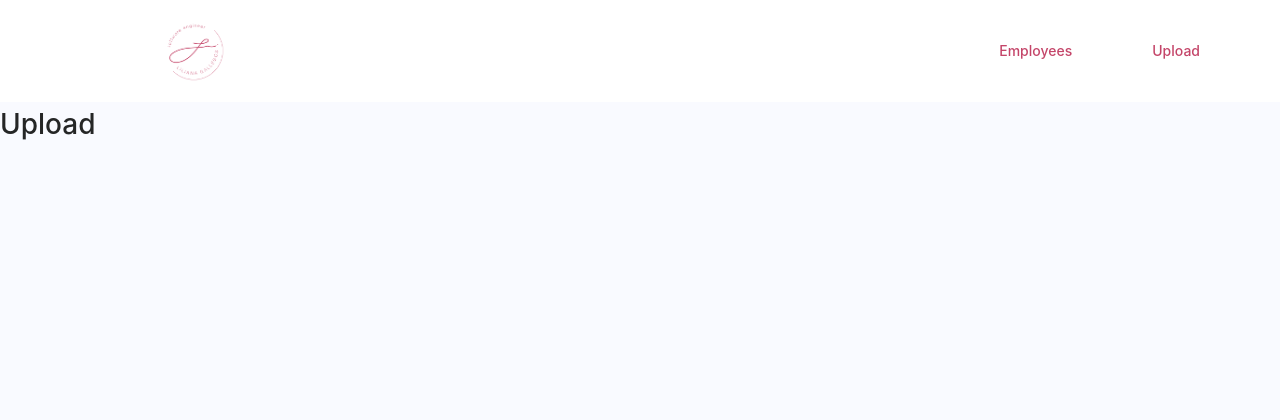
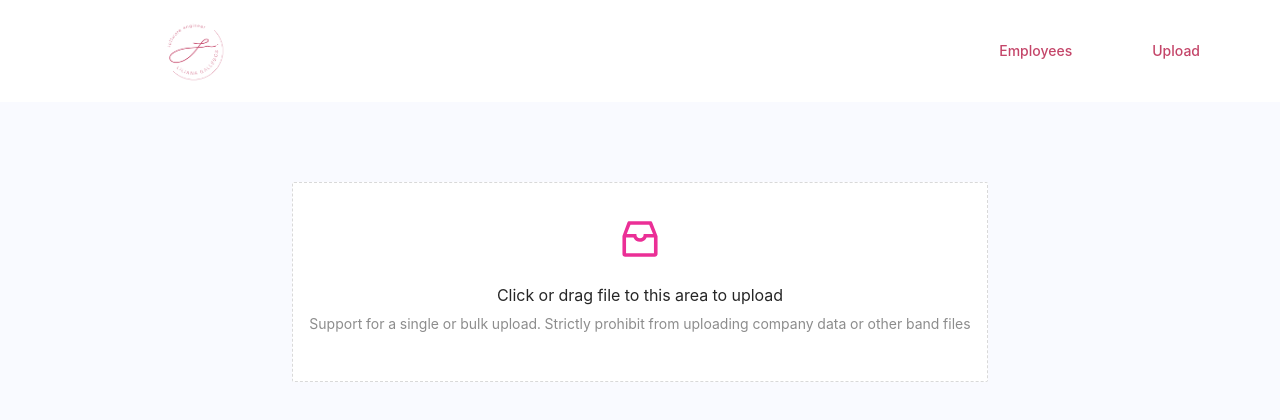
Before and after one commit to lilianaruva/factumex, a React (Create React App) app: page /upload in a window 1280 px wide. Shown: the top 420 px of the page. Built offline with nearby package versions, Linux system fonts and the light colour scheme.

Commit message:
preview images

```diff
--- a/src/App.js
+++ b/src/App.js
@@ -6,7 +6,7 @@ import { Routes, Route } from "react-router-dom";
 import Login from "./components/Login";
 import Navbar from "./components/navbar";
 import Employees from "./pages/Employees";
-import Upload from "./pages/Upload";
+import UploadPage from "./pages/UploadPage";
 import Home from "./pages/Home";
 
 function App() {
@@ -16,7 +16,7 @@ function App() {
       <Routes>
         <Route path="/" element={<Home />} />
         <Route path="/employees" element={<Employees />} />
-        <Route path="/upload" element={<Upload />} />
+        <Route path="/upload" element={<UploadPage />} />
       </Routes>
     </div>
   );
--- a/src/index.css
+++ b/src/index.css
@@ -1,5 +1,4 @@
 body {
-  overflow: hidden;
   background-color: #f9faff !important;
   margin: 0;
   font-family: -apple-system, BlinkMacSystemFont, 'Segoe UI', 'Roboto', 'Oxygen',
--- a/src/mystyle.scss
+++ b/src/mystyle.scss
@@ -28,6 +28,7 @@
     flex-direction: row;
     padding: 5rem 10rem;
     color: #161616;
+
     h1 {
         font-size: 38px;
         margin: 0.5rem;
@@ -83,3 +84,23 @@
 .logo {
     width: 70px;
 }
+
+.draggerPage {
+    display: flex;
+    flex-direction: row;
+    padding: 5rem 10rem;
+    color: #161616;
+    justify-content: center;
+}
+
+.ant-upload.ant-upload-drag .ant-upload-btn {
+    display: table;
+    height: 100px !important;
+}
+
+.ant-upload.ant-upload-drag {
+    height: 200px !important;
+    background: #ffffff;
+    border: 1px dashed #d9d9d9;
+    padding: 1rem;
+}
--- a/src/pages/Upload.jsx
+++ /dev/null
@@ -1,11 +0,0 @@
-import React from "react";
-
-const Upload = () => {
-  return (
-    <>
-      <h1>Upload</h1>
-    </>
-  );
-};
-
-export default Upload;
--- /dev/null
+++ b/src/pages/UploadPage.jsx
@@ -0,0 +1,49 @@
+import React from "react";
+import { InboxOutlined } from "@ant-design/icons";
+import { message, Upload, Col, Row } from "antd";
+const { Dragger } = Upload;
+
+const props = {
+  name: "file",
+  multiple: true,
+  accept: ".png,.jpeg,.jpg",
+  listType: "picture",
+  beforeUpload(file) {
+    console.log(file);
+    return false;
+  },
+
+  onChange(info) {},
+
+  onDrop(e) {
+    console.log("Dropped files");
+  },
+};
+
+const UploadPage = () => {
+  return (
+    <>
+      <div className="draggerPage">
+        <Row>
+          <Col span={24}>
+            <Dragger {...props}>
+              <p className="ant-upload-drag-icon">
+                <InboxOutlined style={{ color: "#eb2f96" }} />
+              </p>
+              <p className="ant-upload-text">
+                Click or drag file to this area to upload
+              </p>
+              <p className="ant-upload-hint">
+                Support for a single or bulk upload. Strictly prohibit from
+                uploading company data or other band files
+              </p>
+            </Dragger>
+          </Col>
+        </Row>
+      </div>
+      <Row></Row>
+    </>
+  );
+};
+
+export default UploadPage;
```
